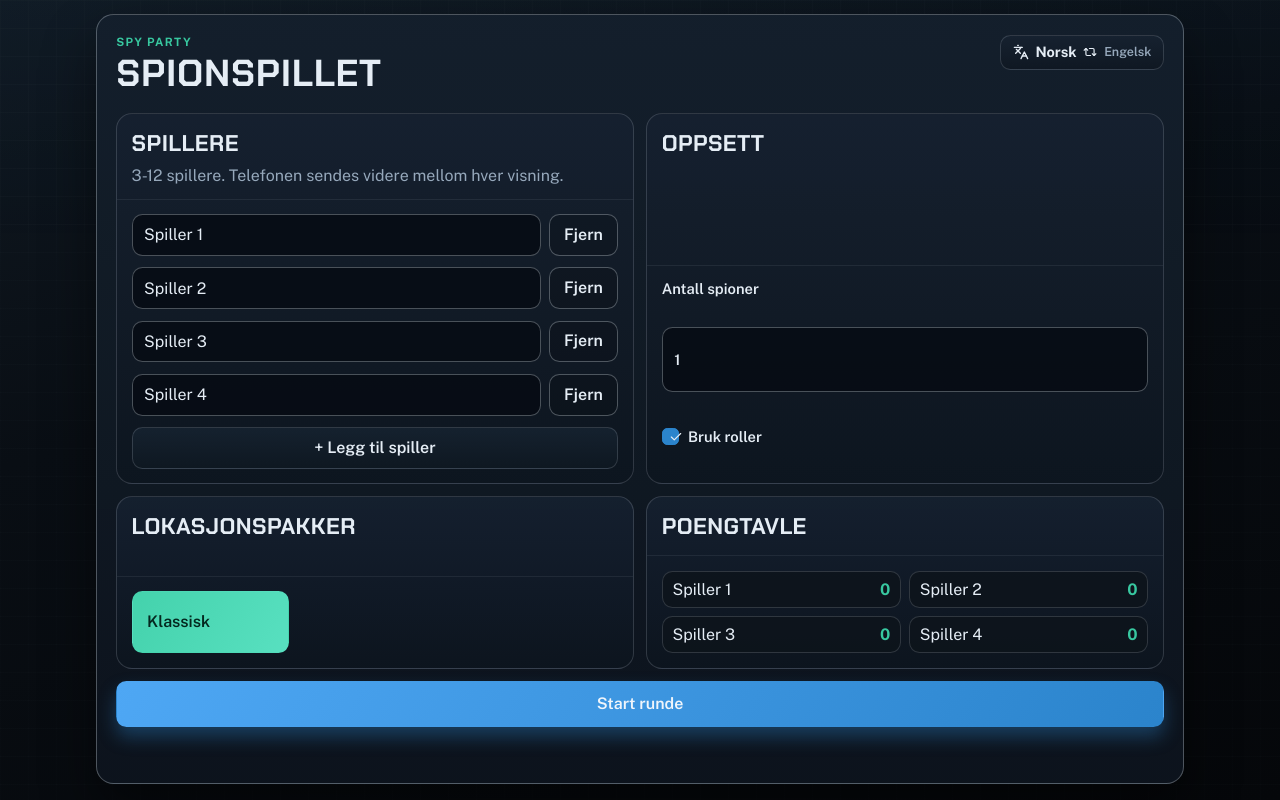
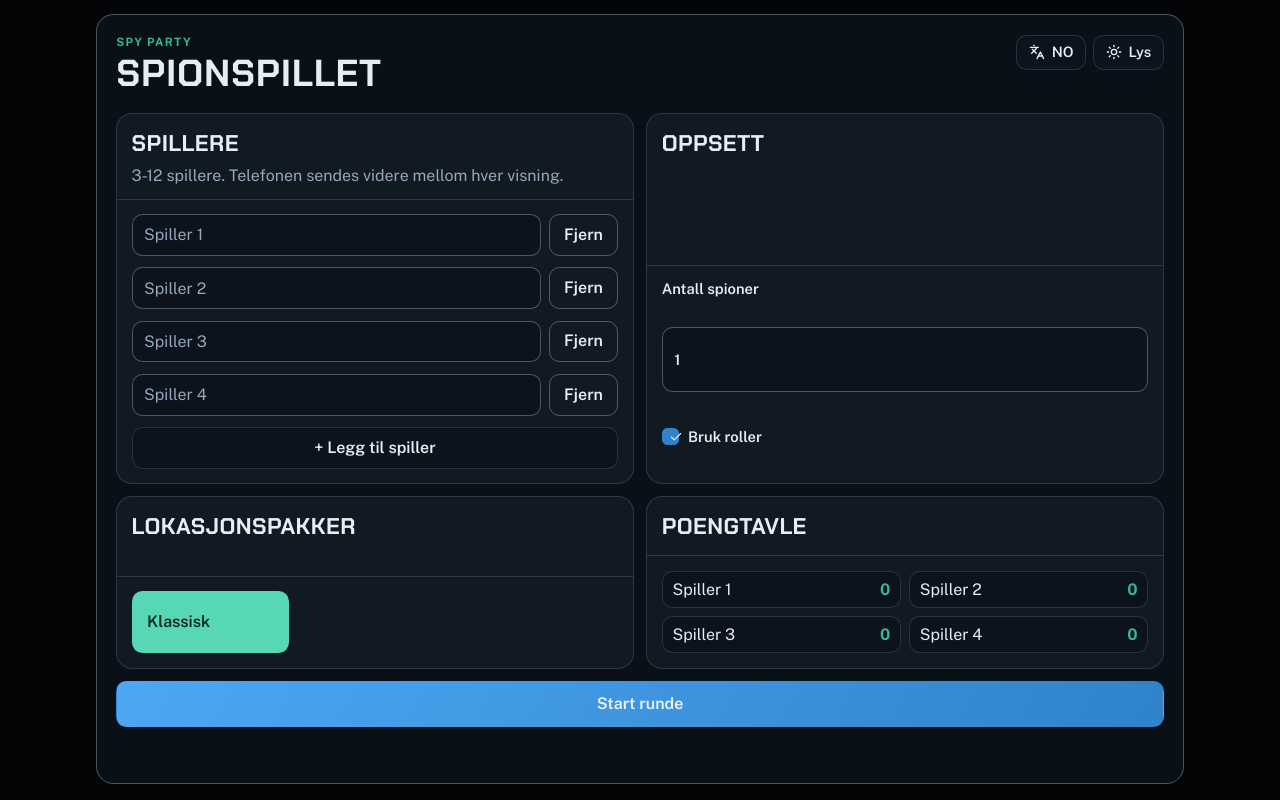
Before and after one commit to maattss/spy-game, a React (Vite) app: page / in a window 1280 px wide. Built offline with nearby package versions, Linux system fonts and the light colour scheme.

Commit message:
Simplify switches and add clean dark/light themes with player placeholders

```diff
--- a/src/App.tsx
+++ b/src/App.tsx
@@ -1,5 +1,5 @@
 import { useEffect, useMemo, useState } from "react";
-import { Languages, Repeat2 } from "lucide-react";
+import { Languages, Moon, Sun } from "lucide-react";
 import { HINT_QUESTIONS, PACKS } from "./content";
 import { createRound, normalizeValue } from "./game";
 import type { GamePhase, GuessMode, Locale, Player, RoundResult, RoundState } from "./types";
@@ -11,14 +11,18 @@ import { Input } from "./components/ui/input";
 import { Label } from "./components/ui/label";
 import { Select, SelectContent, SelectItem, SelectTrigger, SelectValue } from "./components/ui/select";
 
-const DEFAULT_PLAYERS = ["Spiller 1", "Spiller 2", "Spiller 3", "Spiller 4"];
+const DEFAULT_PLAYER_COUNT = 4;
 const ROUND_DURATION_SECONDS = 8 * 60;
+const THEME_STORAGE_KEY = "spy-theme";
 
 const TEXT = {
   nb: {
     languageLabel: "Sprak",
+    themeLabel: "Tema",
     norwegian: "Norsk",
     english: "Engelsk",
+    dark: "Mork",
+    light: "Lys",
     players: "Spillere",
     playersHelp: "3-12 spillere. Telefonen sendes videre mellom hver visning.",
     nameFor: "Navn for",
@@ -73,8 +77,11 @@ const TEXT = {
   },
   en: {
     languageLabel: "Language",
+    themeLabel: "Theme",
     norwegian: "Norwegian",
     english: "English",
+    dark: "Dark",
+    light: "Light",
     players: "Players",
     playersHelp: "3-12 players. Pass the phone between each reveal.",
     nameFor: "Name for",
@@ -144,9 +151,21 @@ function randomIndex(length: number): number {
   return Math.floor(Math.random() * length);
 }
 
+type Theme = "dark" | "light";
+
 export function App() {
   const [locale, setLocale] = useState<Locale>("nb");
-  const [players, setPlayers] = useState<Player[]>(() => DEFAULT_PLAYERS.map((name) => newPlayer(name)));
+  const [theme, setTheme] = useState<Theme>(() => {
+    if (typeof window === "undefined") {
+      return "dark";
+    }
+    const storedTheme = window.localStorage.getItem(THEME_STORAGE_KEY);
+    if (storedTheme === "dark" || storedTheme === "light") {
+      return storedTheme;
+    }
+    return "dark";
+  });
+  const [players, setPlayers] = useState<Player[]>(() => Array.from({ length: DEFAULT_PLAYER_COUNT }, () => newPlayer("")));
   const [scores, setScores] = useState<Record<string, number>>({});
   const [selectedPackIds, setSelectedPackIds] = useState<string[]>(() => [PACKS[0].id]);
   const [spyCount, setSpyCount] = useState(1);
@@ -173,12 +192,41 @@ export function App() {
   const playersById = useMemo(() => {
     return Object.fromEntries(players.map((player) => [player.id, player]));
   }, [players]);
+  const playerIndexById = useMemo(() => {
+    return Object.fromEntries(players.map((player, index) => [player.id, index]));
+  }, [players]);
+  const roundPlayerIndexById = useMemo(() => {
+    if (!round) {
+      return {};
+    }
+    return Object.fromEntries(round.players.map((player, index) => [player.id, index]));
+  }, [round]);
 
   const canStartGame = players.length >= 3 && selectedPackIds.length > 0 && spyCount >= 1 && spyCount < players.length;
 
   function toggleLocale() {
     setLocale((current) => (current === "nb" ? "en" : "nb"));
   }
+
+  function toggleTheme() {
+    setTheme((current) => (current === "dark" ? "light" : "dark"));
+  }
+
+  function playerPlaceholder(index: number): string {
+    return locale === "nb" ? `Spiller ${index + 1}` : `Player ${index + 1}`;
+  }
+
+  function displayPlayerName(name: string, index: number): string {
+    const trimmedName = name.trim();
+    return trimmedName.length > 0 ? trimmedName : playerPlaceholder(index);
+  }
+
+  useEffect(() => {
+    document.documentElement.dataset.theme = theme;
+    window.localStorage.setItem(THEME_STORAGE_KEY, theme);
+    const themeColor = theme === "dark" ? "#030507" : "#f4f7fb";
+    document.querySelector("meta[name='theme-color']")?.setAttribute("content", themeColor);
+  }, [theme]);
 
   useEffect(() => {
     if (phase !== "discussion") {
@@ -203,8 +251,7 @@ export function App() {
     if (players.length >= 12) {
       return;
     }
-    const defaultName = locale === "nb" ? `Spiller ${players.length + 1}` : `Player ${players.length + 1}`;
-    setPlayers((current) => [...current, newPlayer(defaultName)]);
+    setPlayers((current) => [...current, newPlayer("")]);
   }
 
   function removePlayer(id: string) {
@@ -283,10 +330,10 @@ export function App() {
       setSpyGuess("");
       return;
     }
+    const targetIndex = playerIndexById[targetId] ?? 0;
     finishRound({
       winner: "spies",
-      reason:
-        text.reasons.wrongVote(playersById[targetId]?.name ?? (locale === "nb" ? "Ukjent spiller" : "Unknown player")),
+      reason: text.reasons.wrongVote(displayPlayerName(playersById[targetId]?.name ?? "", targetIndex)),
     });
   }
 
@@ -367,19 +414,30 @@ export function App() {
             <p className="kicker">Spy party</p>
             <h1 className="app-title">Spionspillet</h1>
           </div>
+          <div className="header-controls">
             <Button
               type="button"
               variant="secondary"
               size="sm"
-            className="locale-toggle"
+              className="header-switch"
               onClick={toggleLocale}
               aria-label={`${text.languageLabel}: ${locale === "nb" ? text.english : text.norwegian}`}
             >
               <Languages size={16} />
-            <span className="locale-toggle__current">{locale === "nb" ? text.norwegian : text.english}</span>
-            <Repeat2 size={14} />
-            <span className="locale-toggle__next">{locale === "nb" ? text.english : text.norwegian}</span>
+              <span>{locale === "nb" ? "NO" : "EN"}</span>
             </Button>
+            <Button
+              type="button"
+              variant="secondary"
+              size="sm"
+              className="header-switch"
+              onClick={toggleTheme}
+              aria-label={`${text.themeLabel}: ${theme === "dark" ? text.light : text.dark}`}
+            >
+              {theme === "dark" ? <Sun size={16} /> : <Moon size={16} />}
+              <span>{theme === "dark" ? text.light : text.dark}</span>
+            </Button>
+          </div>
         </header>
 
         {phase === "setup" && (
@@ -390,11 +448,12 @@ export function App() {
                 <CardDescription>{text.playersHelp}</CardDescription>
               </CardHeader>
               <CardContent className="stack-tight">
-                {players.map((player) => (
+                {players.map((player, index) => (
                   <div className="player-row" key={player.id}>
                     <Input
-                      aria-label={`${text.nameFor} ${player.name}`}
+                      aria-label={`${text.nameFor} ${displayPlayerName(player.name, index)}`}
                       value={player.name}
+                      placeholder={playerPlaceholder(index)}
                       onChange={(event) => updatePlayerName(player.id, event.target.value)}
                     />
                     <Button type="button" variant="outline" onClick={() => removePlayer(player.id)}>
@@ -453,9 +512,9 @@ export function App() {
                 <CardTitle>{text.scoreboard}</CardTitle>
               </CardHeader>
               <CardContent className="score-grid">
-                {players.map((player) => (
+                {players.map((player, index) => (
                   <div key={player.id} className="score-row">
-                    <span>{player.name}</span>
+                    <span>{displayPlayerName(player.name, index)}</span>
                     <strong>{scores[player.id] ?? 0}</strong>
                   </div>
                 ))}
@@ -475,7 +534,7 @@ export function App() {
                 <p className="kicker">
                   {text.step} {revealIndex + 1} {text.of} {round.players.length}
                 </p>
-                <CardTitle>{round.players[revealIndex].name}</CardTitle>
+                <CardTitle>{displayPlayerName(round.players[revealIndex].name, revealIndex)}</CardTitle>
                 {!showCard && <CardDescription>{text.revealPrompt}</CardDescription>}
               </CardHeader>
               <CardContent>
@@ -545,9 +604,9 @@ export function App() {
                 <p className="muted">{text.pointAtSuspectHelp}</p>
                 <p className="kicker">{text.pointAtSuspect}</p>
                 <div className="chip-grid chip-grid--large">
-                  {round.players.map((player) => (
+                  {round.players.map((player, index) => (
                     <Button key={player.id} type="button" variant="chip" onClick={() => accusePlayer(player.id)}>
-                      {player.name}
+                      {displayPlayerName(player.name, index)}
                     </Button>
                   ))}
                 </div>
@@ -574,7 +633,7 @@ export function App() {
                       <SelectContent>
                         {round.spyIds.map((id) => (
                           <SelectItem key={id} value={id}>
-                            {playersById[id]?.name ?? id}
+                            {displayPlayerName(round.players[roundPlayerIndexById[id] ?? 0]?.name ?? "", roundPlayerIndexById[id] ?? 0)}
                           </SelectItem>
                         ))}
                       </SelectContent>
@@ -617,12 +676,13 @@ export function App() {
                 </p>
 
                 <div className="score-grid">
-                  {round.players.map((player) => {
+                  {round.players.map((player, index) => {
                     const assignment = round.assignments[player.id];
                     return (
                       <div className="score-row" key={player.id}>
                         <span>
-                          {player.name} {assignment.isSpy ? `(${text.spyShort})` : `(${text.roleShort}: ${assignment.role})`}
+                          {displayPlayerName(player.name, index)}{" "}
+                          {assignment.isSpy ? `(${text.spyShort})` : `(${text.roleShort}: ${assignment.role})`}
                         </span>
                         <strong>{scores[player.id] ?? 0}</strong>
                       </div>
--- a/src/styles.css
+++ b/src/styles.css
@@ -1,25 +1,40 @@
 @import url("https://fonts.googleapis.com/css2?family=Chakra+Petch:wght@500;600;700&family=Public+Sans:wght@400;500;600;700&display=swap");
 
 :root {
-  --bg-900: #06090d;
-  --bg-850: #090f15;
-  --bg-800: #0f161f;
-  --bg-760: #15202e;
-  --surface: #111922;
-  --surface-raised: #172333;
-  --surface-muted: #0d141c;
-  --text: #e5edf5;
-  --muted: #96a8bb;
-  --line: rgba(229, 237, 245, 0.16);
-  --line-strong: rgba(229, 237, 245, 0.3);
-  --accent: #4ea7f4;
-  --accent-strong: #2b84cc;
-  --success: #38c8a0;
-  --danger: #ff7268;
   --radius-lg: 1rem;
   --radius-md: 0.8rem;
   --radius-sm: 0.65rem;
-  --shadow-lg: 0 28px 54px rgba(0, 0, 0, 0.48);
+}
+
+:root,
+:root[data-theme="dark"] {
+  --bg-page: #030507;
+  --bg-frame: #0a1017;
+  --bg-card: #111923;
+  --bg-subtle: #0c131c;
+  --text: #e6edf4;
+  --muted: #96a7bb;
+  --border: rgba(230, 237, 244, 0.14);
+  --border-strong: rgba(230, 237, 244, 0.3);
+  --accent: #4ea7f4;
+  --accent-strong: #2f83ca;
+  --success: #35b994;
+  --danger: #f26f66;
+}
+
+:root[data-theme="light"] {
+  --bg-page: #f4f7fb;
+  --bg-frame: #ffffff;
+  --bg-card: #fbfdff;
+  --bg-subtle: #f1f5f9;
+  --text: #0f1724;
+  --muted: #5e6d80;
+  --border: rgba(15, 23, 36, 0.15);
+  --border-strong: rgba(15, 23, 36, 0.3);
+  --accent: #1f7fcb;
+  --accent-strong: #1668a8;
+  --success: #0b8d6d;
+  --danger: #c9483f;
 }
 
 * {
@@ -34,13 +49,13 @@ body,
 }
 
 html {
-  background-color: var(--bg-900);
+  background-color: var(--bg-page);
 }
 
 body {
   font-family: "Public Sans", sans-serif;
   color: var(--text);
-  background: linear-gradient(164deg, #101922 0%, #090e14 40%, #05070a 100%);
+  background-color: var(--bg-page);
 }
 
 #root {
@@ -61,7 +76,6 @@ select {
 }
 
 .app-shell {
-  position: relative;
   min-height: 100dvh;
   padding-top: calc(env(safe-area-inset-top) + 0.9rem);
   padding-right: calc(env(safe-area-inset-right) + 0.9rem);
@@ -71,39 +85,18 @@ select {
   justify-content: center;
 }
 
-.app-shell::before {
-  content: "";
-  position: fixed;
-  inset: 0;
-  pointer-events: none;
-  background-image:
-    linear-gradient(rgba(229, 237, 245, 0.04) 1px, transparent 1px),
-    linear-gradient(90deg, rgba(229, 237, 245, 0.03) 1px, transparent 1px),
-    linear-gradient(180deg, rgba(78, 167, 244, 0.06), transparent 35%);
-  background-size:
-    28px 28px,
-    28px 28px,
-    100% 100%;
-  opacity: 0.4;
-}
-
 .app-frame {
-  position: relative;
-  z-index: 1;
   width: min(68rem, 100%);
   border-radius: 1.1rem;
-  border: 1px solid var(--line-strong);
-  background:
-    linear-gradient(180deg, rgba(20, 31, 44, 0.92), rgba(12, 19, 28, 0.95)),
-    var(--surface);
-  box-shadow: var(--shadow-lg);
+  border: 1px solid var(--border-strong);
+  background: var(--bg-frame);
   padding: 0.95rem;
 }
 
 .app-header {
   display: flex;
   flex-direction: column;
-  gap: 0.8rem;
+  gap: 0.75rem;
   margin-bottom: 0.95rem;
 }
 
@@ -127,18 +120,13 @@ select {
   text-transform: uppercase;
 }
 
-.locale-toggle {
-  width: fit-content;
-  min-width: 0;
+.header-controls {
+  display: flex;
+  gap: 0.45rem;
 }
 
-.locale-toggle__current {
-  font-weight: 700;
-}
-
-.locale-toggle__next {
-  color: var(--muted);
-  font-size: 0.78rem;
+.header-switch {
+  min-width: 0;
 }
 
 .phase-stack {
@@ -153,8 +141,8 @@ select {
 
 .ui-card {
   border-radius: var(--radius-lg);
-  border: 1px solid var(--line);
-  background: linear-gradient(180deg, rgba(22, 33, 48, 0.88), rgba(13, 21, 31, 0.88));
+  border: 1px solid var(--border);
+  background: var(--bg-card);
   display: grid;
 }
 
@@ -167,7 +155,7 @@ select {
 .ui-card__header {
   display: grid;
   gap: 0.5rem;
-  border-bottom: 1px solid rgba(229, 237, 245, 0.07);
+  border-bottom: 1px solid var(--border);
 }
 
 .ui-card__content {
@@ -233,8 +221,8 @@ select {
   align-items: center;
   gap: 0.65rem;
   border-radius: var(--radius-sm);
-  border: 1px solid var(--line);
-  background: color-mix(in srgb, var(--surface-muted) 85%, transparent);
+  border: 1px solid var(--border);
+  background: var(--bg-subtle);
   padding: 0.52rem 0.62rem;
 }
 
@@ -246,9 +234,9 @@ select {
 
 .reveal-box,
 .hint-box {
-  border: 1px solid var(--line);
+  border: 1px solid var(--border);
   border-radius: var(--radius-md);
-  background: color-mix(in srgb, var(--surface-muted) 84%, transparent);
+  background: var(--bg-subtle);
   padding: 0.72rem;
   display: grid;
   gap: 0.5rem;
@@ -331,38 +319,37 @@ select {
 .ui-button--default {
   color: #eff5fb;
   background: linear-gradient(120deg, var(--accent), var(--accent-strong));
-  box-shadow: 0 10px 18px rgba(43, 132, 204, 0.36);
 }
 
 .ui-button--secondary {
   color: var(--text);
-  background: linear-gradient(180deg, rgba(22, 34, 48, 0.95), rgba(15, 24, 34, 0.95));
-  border-color: var(--line);
+  background: var(--bg-subtle);
+  border-color: var(--border);
 }
 
 .ui-button--outline {
   color: var(--text);
-  background: rgba(0, 0, 0, 0.16);
-  border-color: var(--line-strong);
+  background: transparent;
+  border-color: var(--border-strong);
 }
 
 .ui-button--danger {
-  color: #ffdad5;
-  background: color-mix(in srgb, var(--danger) 16%, transparent);
-  border-color: color-mix(in srgb, var(--danger) 40%, transparent);
+  color: color-mix(in srgb, var(--danger) 75%, var(--text));
+  background: color-mix(in srgb, var(--danger) 10%, transparent);
+  border-color: color-mix(in srgb, var(--danger) 45%, transparent);
 }
 
 .ui-button--chip {
   color: var(--text);
   justify-content: flex-start;
-  background: linear-gradient(180deg, rgba(20, 30, 43, 0.92), rgba(13, 20, 30, 0.92));
-  border-color: var(--line);
+  background: var(--bg-subtle);
+  border-color: var(--border);
 }
 
 .ui-button--chip-active {
-  color: #04281f;
+  color: #06291f;
   justify-content: flex-start;
-  background: linear-gradient(120deg, #44d2ac, #58e0c0);
+  background: #58d7b7;
   border-color: transparent;
 }
 
@@ -371,14 +358,14 @@ select {
   width: 100%;
   min-height: 2.6rem;
   border-radius: var(--radius-sm);
-  border: 1px solid var(--line-strong);
-  background: rgba(7, 13, 21, 0.92);
+  border: 1px solid var(--border-strong);
+  background: var(--bg-subtle);
   color: var(--text);
   padding: 0.65rem 0.72rem;
 }
 
 .ui-input::placeholder {
-  color: color-mix(in srgb, var(--muted) 85%, white);
+  color: var(--muted);
 }
 
 .ui-label {
@@ -391,8 +378,8 @@ select {
   width: 1.1rem;
   height: 1.1rem;
   border-radius: 0.32rem;
-  border: 1px solid var(--line-strong);
-  background: rgba(7, 13, 21, 0.92);
+  border: 1px solid var(--border-strong);
+  background: var(--bg-subtle);
   color: var(--text);
   flex-shrink: 0;
 }
@@ -410,10 +397,9 @@ select {
 .ui-select__content {
   z-index: 50;
   border-radius: var(--radius-sm);
-  border: 1px solid var(--line-strong);
-  background: linear-gradient(180deg, rgba(24, 36, 52, 0.98), rgba(12, 20, 29, 0.98));
+  border: 1px solid var(--border-strong);
+  background: var(--bg-card);
   color: var(--text);
-  box-shadow: 0 20px 36px rgba(0, 0, 0, 0.5);
 }
 
 .ui-select__viewport {
@@ -454,17 +440,17 @@ select {
 
 .ui-badge--default,
 .ui-badge--neutral {
-  background: color-mix(in srgb, var(--line) 70%, transparent);
+  background: color-mix(in srgb, var(--border) 85%, transparent);
 }
 
 .ui-badge--success {
-  background: color-mix(in srgb, var(--success) 28%, #051711);
-  color: #9ef8dd;
+  background: color-mix(in srgb, var(--success) 22%, transparent);
+  color: color-mix(in srgb, var(--success) 80%, var(--text));
 }
 
 .ui-badge--danger {
-  background: color-mix(in srgb, var(--danger) 26%, #250806);
-  color: #ffd3ce;
+  background: color-mix(in srgb, var(--danger) 22%, transparent);
+  color: color-mix(in srgb, var(--danger) 80%, var(--text));
 }
 
 @media (min-width: 560px) {
```
Lines whose indentation alone changed are shown as unchanged.
